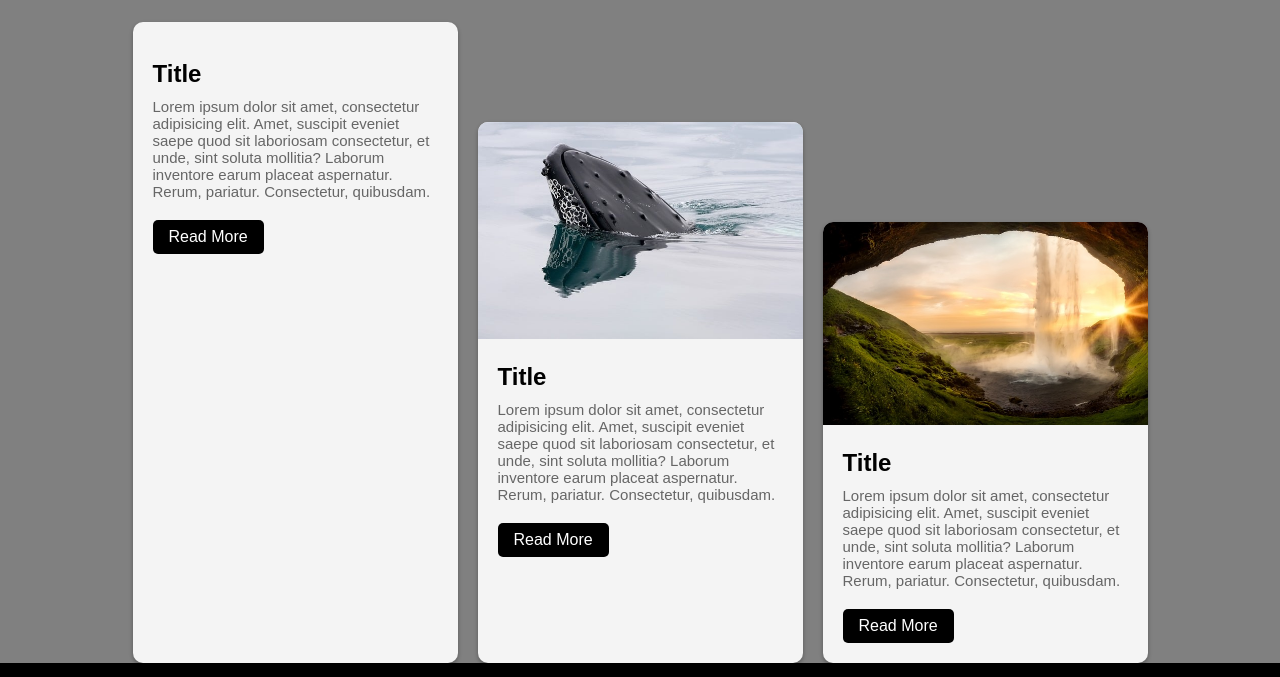
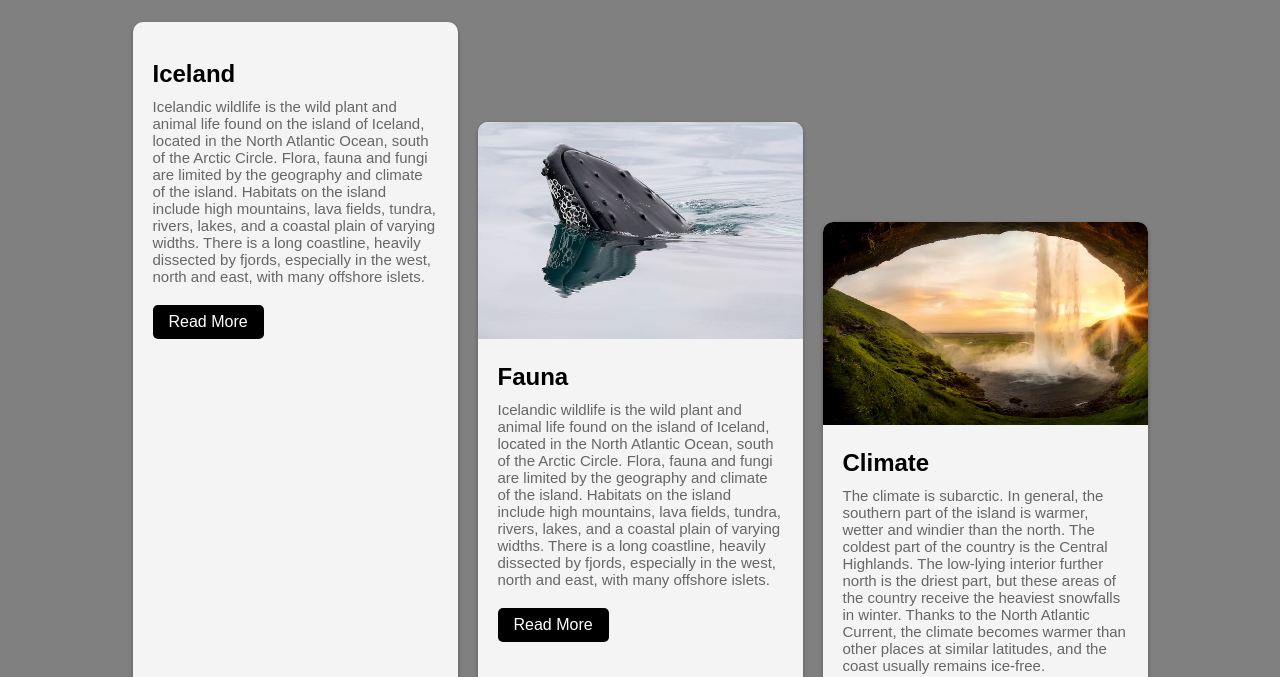
Before and after one commit to Angela-Sin/PP1-Iceland, a plain HTML site: page info.html in a window 1280 px wide. Shown: the part 78-755 px from the top of the page. Drawn offline with Linux system fonts and the light colour scheme.

Commit message:
created info page as i future think to add more content into. also experiencing some issue. As got different results as in tempate I created before. all files in line but for some reasons going down by size

```diff
--- a/info.html
+++ b/info.html
@@ -22,8 +22,8 @@
             <div class="card">
                 <img src="./img/tom-podmore-N1ONXKUAiGU-unsplash.jpg" alt="">
                 <div class="card-content">
-                    <h1>Title</h1>
-                    <p>Lorem ipsum dolor sit amet, consectetur adipisicing elit. Amet, suscipit eveniet saepe quod sit laboriosam consectetur, et unde, sint soluta mollitia? Laborum inventore earum placeat aspernatur. Rerum, pariatur. Consectetur, quibusdam.</p>
+                    <h1>Iceland</h1>
+                    <p>Icelandic wildlife is the wild plant and animal life found on the island of Iceland, located in the North Atlantic Ocean, south of the Arctic Circle. Flora, fauna and fungi are limited by the geography and climate of the island. Habitats on the island include high mountains, lava fields, tundra, rivers, lakes, and a coastal plain of varying widths. There is a long coastline, heavily dissected by fjords, especially in the west, north and east, with many offshore islets.</p>
                     <a href="#" class="card-button">Read More</a>
                 </div>
             </div>
@@ -32,8 +32,8 @@
             <div class="card">
                 <img src="./img/whale-8274342_640.jpg" alt="">
                 <div class="card-content">
-                    <h1>Title</h1>
-                    <p>Lorem ipsum dolor sit amet, consectetur adipisicing elit. Amet, suscipit eveniet saepe quod sit laboriosam consectetur, et unde, sint soluta mollitia? Laborum inventore earum placeat aspernatur. Rerum, pariatur. Consectetur, quibusdam.</p>
+                    <h1>Fauna</h1>
+                    <p>Icelandic wildlife is the wild plant and animal life found on the island of Iceland, located in the North Atlantic Ocean, south of the Arctic Circle. Flora, fauna and fungi are limited by the geography and climate of the island. Habitats on the island include high mountains, lava fields, tundra, rivers, lakes, and a coastal plain of varying widths. There is a long coastline, heavily dissected by fjords, especially in the west, north and east, with many offshore islets.</p>
                     <a href="#" class="card-button">Read More</a>
                 </div>
             </div>
@@ -42,8 +42,8 @@
             <div class="card">
                 <img src="./img/iceland-2608985_640.jpg" alt="">
                 <div class="card-content">
-                    <h1>Title</h1>
-                    <p>Lorem ipsum dolor sit amet, consectetur adipisicing elit. Amet, suscipit eveniet saepe quod sit laboriosam consectetur, et unde, sint soluta mollitia? Laborum inventore earum placeat aspernatur. Rerum, pariatur. Consectetur, quibusdam.</p>
+                    <h1>Climate</h1>
+                    <p>The climate is subarctic. In general, the southern part of the island is warmer, wetter and windier than the north. The coldest part of the country is the Central Highlands. The low-lying interior further north is the driest part, but these areas of the country receive the heaviest snowfalls in winter. Thanks to the North Atlantic Current, the climate becomes warmer than other places at similar latitudes, and the coast usually remains ice-free.</p>
                     <a href="#" class="card-button">Read More</a>
                 </div>
             </div>
```
